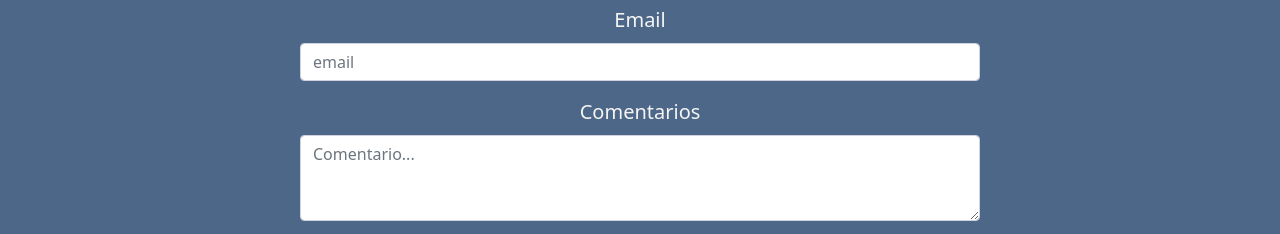
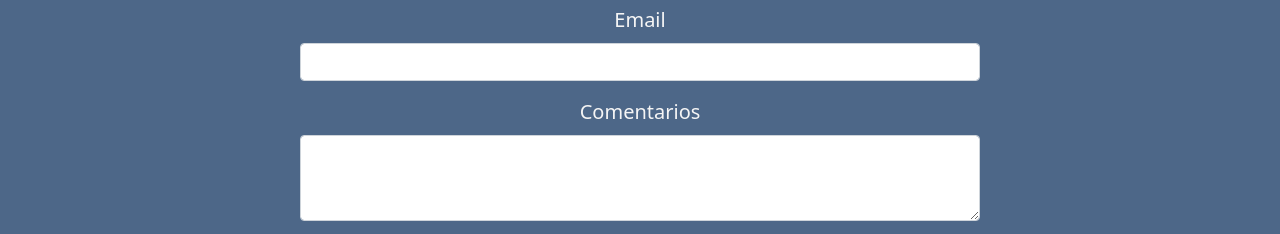
Before and after one commit to RodrigoEstevez/proyecto-coder, a website: page index.html in a window 1280 px wide. Shown: the part 2879-3113 px from the top of the page. Drawn offline with nearby package versions, Linux system fonts and the light colour scheme.

```diff
--- a/index.html
+++ b/index.html
@@ -292,11 +292,11 @@
       <!-- Este forms lo saque de bootstrap, el boton no lleva a ningun lado. Lo agregue unicamente para llenar la seccion (aunque la idea es dejar un formulario que realmente deje la consulta)-->
       <div class="mb-3">
         <label for="exampleFormControlInput1" class="form-label">Email</label>
-        <input type="email" class="form-control" id="exampleFormControlInput1" placeholder="email">
+        <input type="email" class="form-control" id="exampleFormControlInput1" placeholder="">
       </div>
       <div class="mb-3">
         <label for="exampleFormControlTextarea1" class="form-label">Comentarios</label>
-        <textarea class="form-control" id="exampleFormControlTextarea1" placeholder="Comentario..." rows="3"></textarea>
+        <textarea class="form-control" id="exampleFormControlTextarea1" placeholder="" rows="3"></textarea>
       </div>
       <div class="consulta__boton">
         <a href="consulta.html"><button type="button" class="btn-lg btn-dark">Enviar Consulta</button></a>
```
